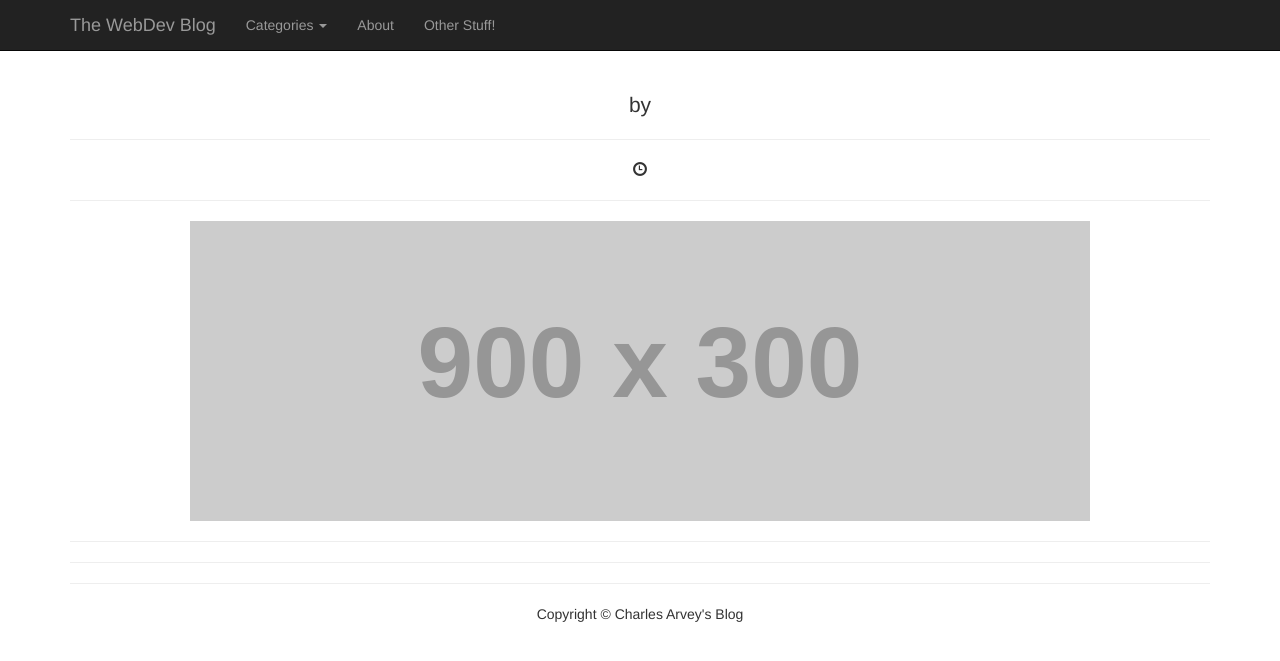
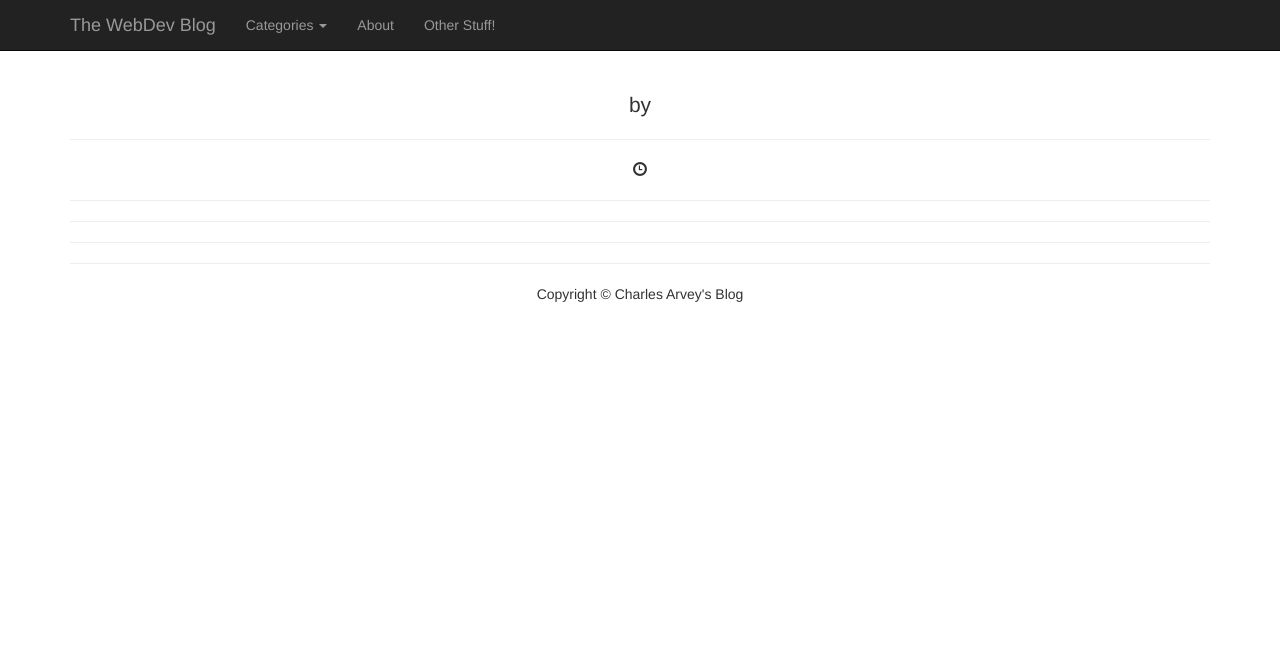
Before and after one commit to carvey/blogger, a Django app: template templates/blogger/post.html in a window 1280 px wide. Shown: the top 661 px of the page. Run offline with Django 3.2, Linux system fonts and the light colour scheme; the template is opened without the code that fills it, so the values that code supplies are empty; grey boxes labelled with a size stand in for pictures from a placeholder-image service; parts of the project's set-up code (start-up, migrations or seed data) failed here and were passed over; some libraries are stand-ins or nearby versions.

Commit message:
No more placeholder image on the post pages

```diff
--- a/templates/blogger/post.html
+++ b/templates/blogger/post.html
@@ -32,9 +32,6 @@
                 <div align="center">
                     {% if entry.image %}
                         <img src="{{ entry.image.url }}">
-                    {% else %}
-                        <!-- Preview Image -->
-                        <img class="img-responsive" src="http://placehold.it/900x300" alt="">
                     {% endif %}
                 </div>
 
```
